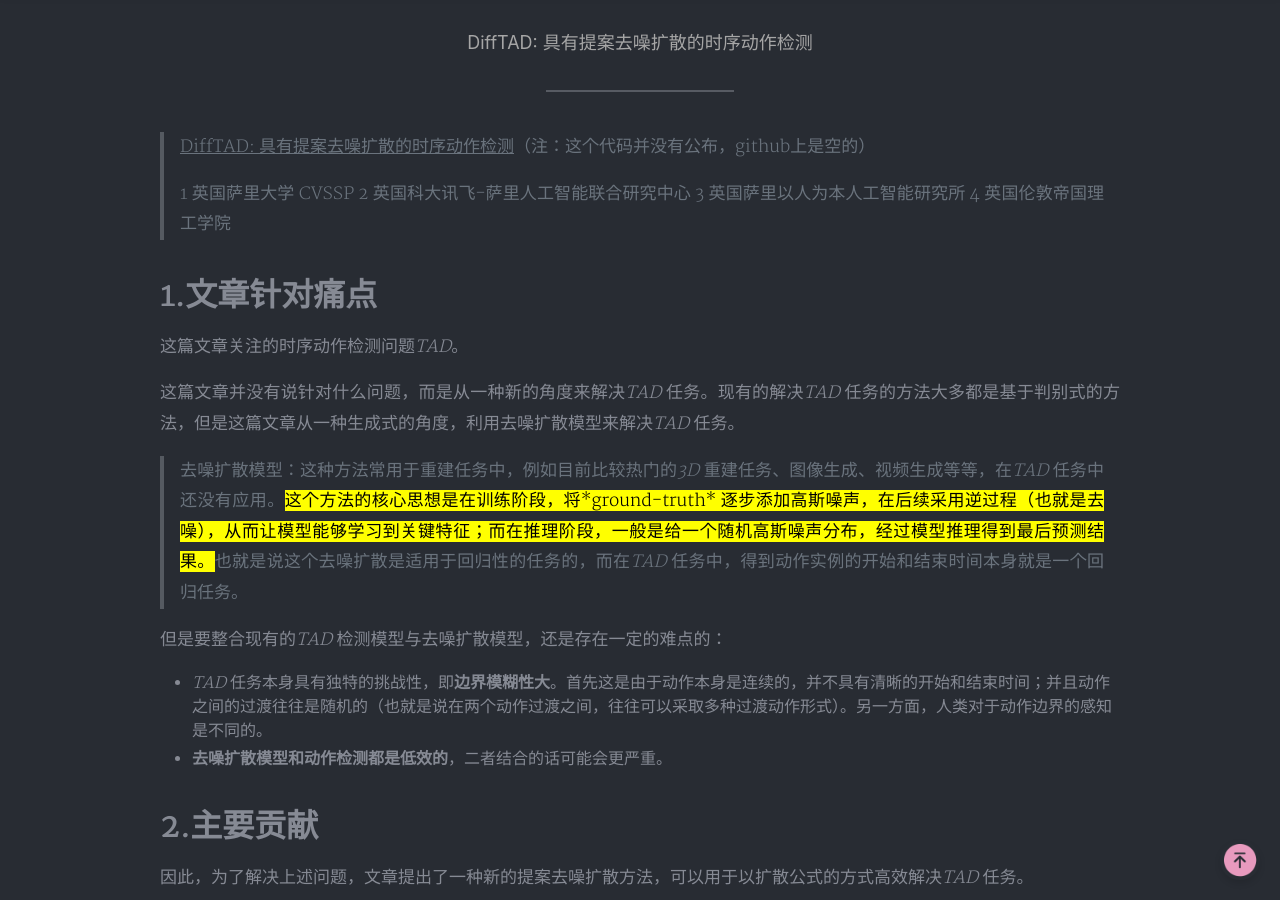
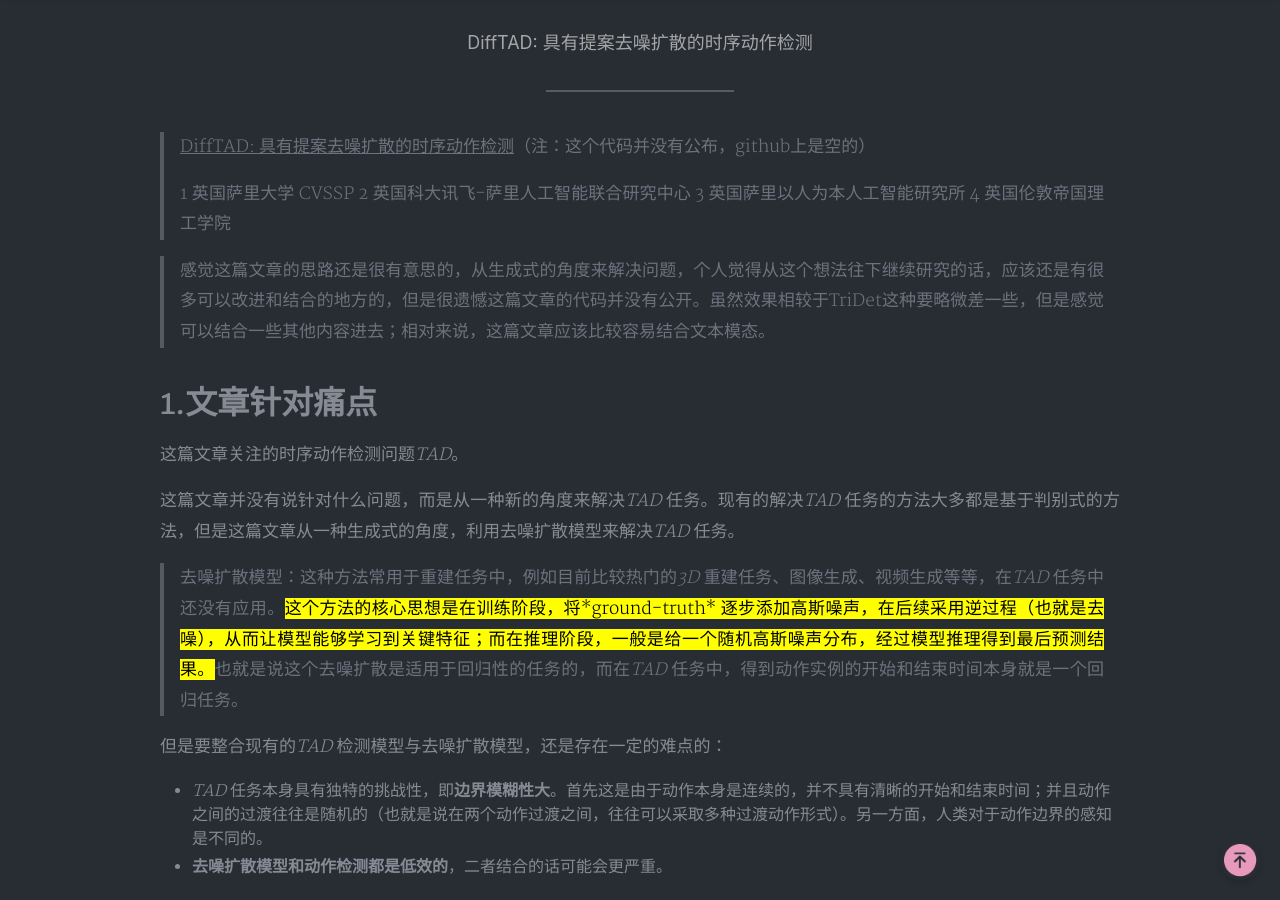
Before and after one commit to sunsun9/sunsun9.github.io, a Jekyll site: the page built from _posts/paper/2025-02-13-DiffTAD-Temporal Action Detection with Proposal Denoising Diffusion ICCV2023.md, in a window 1280 px wide and 900 px high, scrolled down 506 px. Built offline with Jekyll 4.4.1, drawn with Linux system fonts in a browser that asks for light colours; nearby versions of some CDN libraries; formulas are drawn with MathJax 3; comment, search, counter and statistics services are not loaded; a style sheet for code colours, icons or effects is not loaded.

Commit message:
2025-02-14

```diff
--- a/_posts/paper/2025-02-13-DiffTAD-Temporal Action Detection with Proposal Denoising Diffusion ICCV2023.md
+++ b/_posts/paper/2025-02-13-DiffTAD-Temporal Action Detection with Proposal Denoising Diffusion ICCV2023.md
@@ -11,6 +11,10 @@ tags: 论文阅读
 > [DiffTAD: 具有提案去噪扩散的时序动作检测](https://openaccess.thecvf.com/ICCV2023)（注：这个代码并没有公布，github上是空的）
 >
 > 1 英国萨里大学 CVSSP 2 英国科大讯飞-萨里人工智能联合研究中心 3 英国萨里以人为本人工智能研究所 4 英国伦敦帝国理工学院
+
+> 感觉这篇文章的思路还是很有意思的，从生成式的角度来解决问题，个人觉得从这个想法往下继续研究的话，应该还是有很多可以改进和结合的地方的，但是很遗憾这篇文章的代码并没有公开。虽然效果相较于TriDet这种要略微差一些，但是感觉可以结合一些其他内容进去；相对来说，这篇文章应该比较容易结合文本模态。
+
+
 
 # 1.文章针对痛点
 
```
